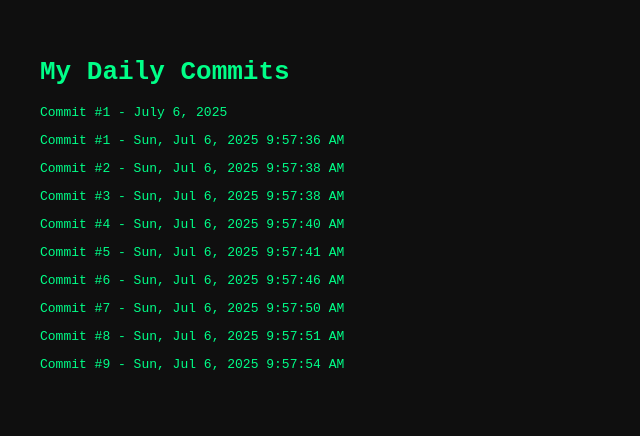
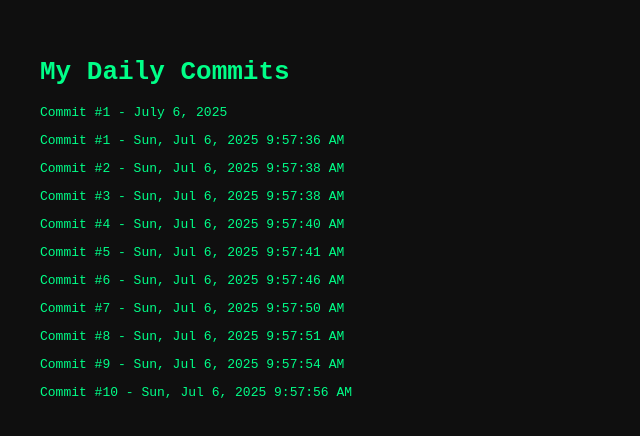
Before and after one commit to faiyaz-xyz/commit-streak, a plain HTML site: page index.html in a window 1280 px wide. Shown: the whole page, without its empty margins (0-640 px from the left). Drawn offline with Linux system fonts and the light colour scheme.

Commit message:
chore: daily html commit #10

```diff
--- a/index.html
+++ b/index.html
@@ -20,3 +20,4 @@
 <p>Commit #7 - Sun, Jul  6, 2025  9:57:50 AM</p>
 <p>Commit #8 - Sun, Jul  6, 2025  9:57:51 AM</p>
 <p>Commit #9 - Sun, Jul  6, 2025  9:57:54 AM</p>
+<p>Commit #10 - Sun, Jul  6, 2025  9:57:56 AM</p>
```
